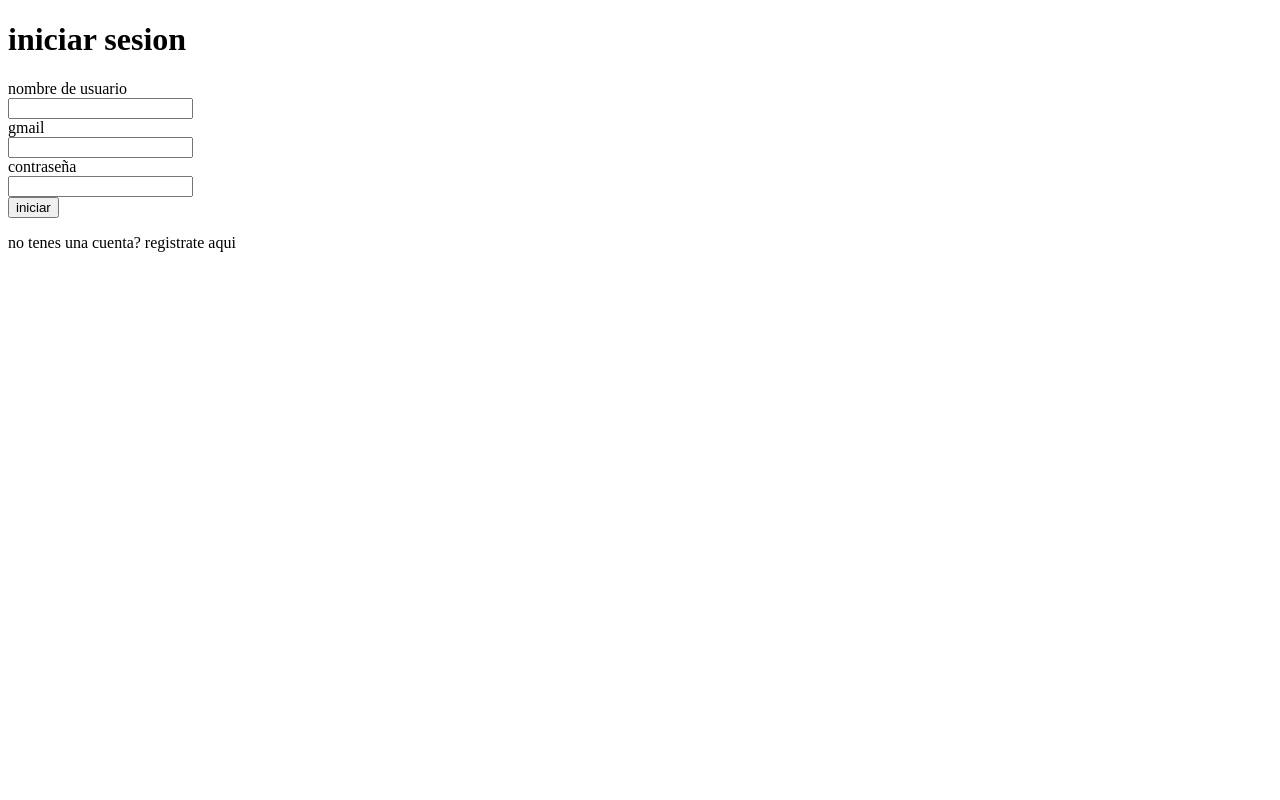
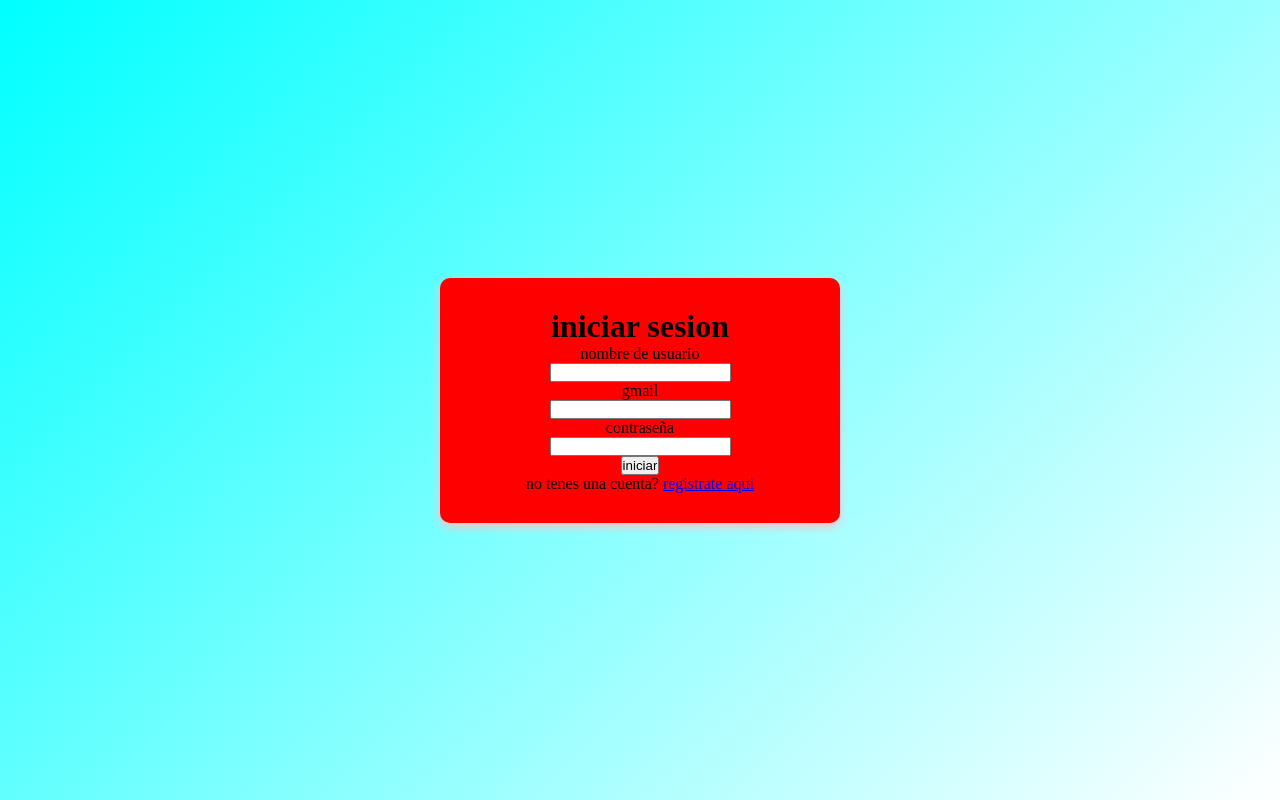
Before and after one commit to daniel18atr/pagina-juegos, a plain HTML site: page inicio-sesion.html in a window 1280 px wide. Drawn offline with Linux system fonts and the light colour scheme.

Commit message:
avance del style para el form

```diff
--- a/inicio-sesion.html
+++ b/inicio-sesion.html
@@ -4,8 +4,41 @@
     <meta charset="UTF-8">
     <meta name="viewport" content="width=device-width, initial-scale=1.0">
     <title>iniciar sesion</title>
+<style>
+*{
+    box-sizing: border-box;
+    margin: 0px;
+    padding: 0px;
+}
+
+body{
+background:linear-gradient(135deg,aqua,white);
+display: flex;
+justify-content: center;
+align-items: center;
+height: 100vh;
+overflow: hidden;
+}
+
+.contenedor-form{
+    background-color: red;
+    padding: 30px;
+    border-radius: 10px;
+    box-shadow: 0 4px 10px pink;
+    max-width: 400px;
+    width: 100%;
+    text-align: center;
+    position: relative;
+    animation: float 3s ease-in-out infinite;
+}
+
+@keyframes float{
+
+}
+</style>
 </head>
 <body>
+    <div class="contenedor-form">
     <h1>iniciar sesion</h1>
     <form method="post" action="index.js" enctype="multipart/form-data">
         <label for="nombre_usuario">nombre de usuario</label><br>
@@ -15,7 +48,8 @@
         <label for="contraseña">contraseña</label><br>
         <input type="password" name="contraseña" id="contraseña" required><br>
         <input type="submit" value="iniciar" name="enviar" id="enviar">
-    <p>no tenes una cuenta? registrate aqui</p>
     </form>
+    <p>no tenes una cuenta? <a href="Formulariodejuegos.html">registrate aqui</a></p>
+    </div>
 </body>
 </html>
```
Lines whose indentation alone changed are shown as unchanged.
